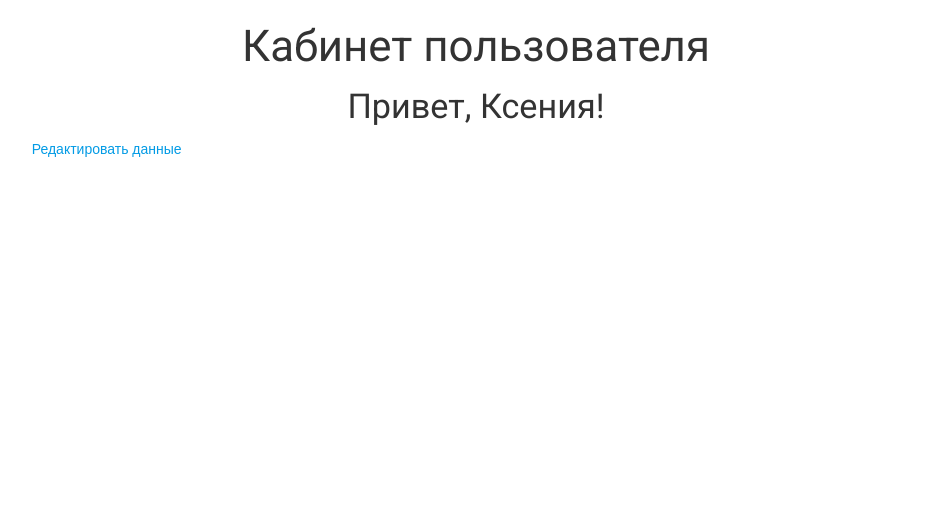
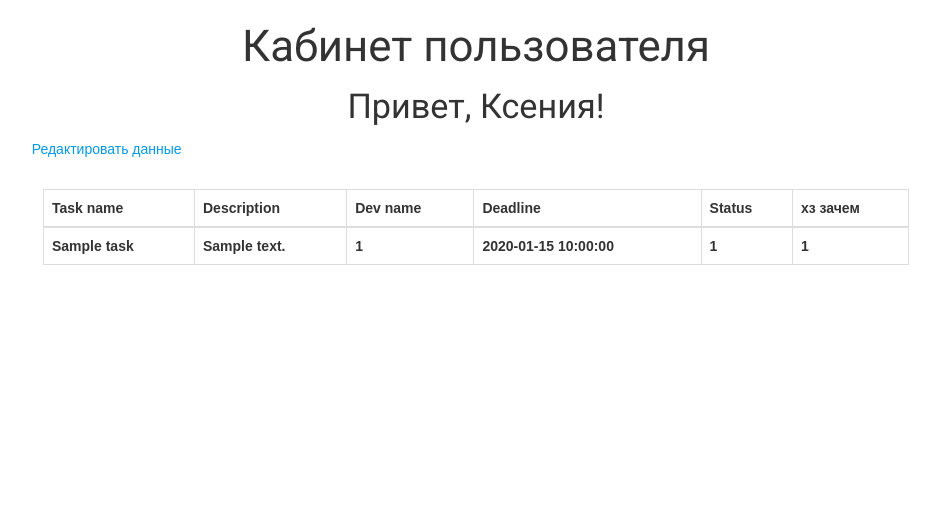
Before and after one commit to seleznevaksenia/hakaton2017, a PHP site: page /cabinet in a window 1280 px wide. Shown: the part 148-673 px from the top of the page, without its empty margins (164-1104 px from the left). Run offline with PHP 8.4, Linux system fonts and the light colour scheme; a user stored in the database is signed in; data comes from the database, SQL or seed files in the repository; tables that the repository leaves empty hold one stand-in row (values such as "Sample post"); lists and menus that the app fills with data are empty.

Commit message:
cabinet step 1

```diff
--- a/controllers/CabinetController.php
+++ b/controllers/CabinetController.php
@@ -18,6 +18,7 @@ class CabinetController
         // Получаем информацию о пользователе из БД
         $user = User::getUserById($userId);
 
+        $tasks = Task::getTasks();
         // Подключаем вид
         require_once(ROOT . '/views/cabinet/index.php');
         return true;
--- a/controllers/UserController.php
+++ b/controllers/UserController.php
@@ -5,6 +5,7 @@ class UserController
 
     public function actionRegister()
     {
+
         $name = '';
         $password = '';
         $passwordRepeat = '';
--- /dev/null
+++ b/models/Task.php
@@ -0,0 +1,27 @@
+<?php
+
+class Task
+{
+
+    public static function getTasks(){
+        // Соединение с БД
+        $db = Db::getConnection();
+
+        // Получение и возврат результатов
+        $result = $db->query('SELECT * FROM task ORDER BY id_task ASC');
+        $tasks = array();
+        $i = 0;
+        while ($row = $result->fetch()) {
+            $tasks[$i]['id_task'] = $row['id_task'];
+            $tasks[$i]['task_name'] = $row['task_name'];
+            $tasks[$i]['description'] = $row['description'];
+            $tasks[$i]['user_id'] = $row['user_id'];
+            $tasks[$i]['deadline'] = $row['deadline'];
+            $tasks[$i]['complete'] = $row['complete'];
+            $i++;
+
+        }
+        return $tasks;
+    }
+
+}
--- a/views/cabinet/index.php
+++ b/views/cabinet/index.php
@@ -3,10 +3,8 @@
     <section>
         <div class="container">
             <div class="row">
-
                 <h3>Кабинет пользователя</h3>
-
-            <h4>Привет, <?php echo $user['name'];?>!</h4>
+                <h4>Привет, <?php echo $user['name']; ?>!</h4>
                 <ul>
                     <li><a href="/cabinet/edit">Редактировать данные</a></li>
 
@@ -14,6 +12,35 @@
 
             </div>
         </div>
+        <div class="container">
+            <table class="table table-bordered table-responsive">
+                <thead>
+                <tr>
+                    <th>Task name</th>
+                    <th>Description</th>
+                    <th>Dev name</th>
+                    <th>Deadline</th>
+                    <th>Status</th>
+                    <th>хз зачем</th>
+                </tr>
+                </thead>
+                <tbody>
+                <?php if (isset($tasks)): ?>
+                    <?php foreach ($tasks as $task): ?>
+                        <tr>
+                            <th><?= $task['task_name'] ?></th>
+                            <th><?= $task['description'] ?></th>
+                            <th><?= $task['user_id'] ?></th>
+                            <th><?= $task['deadline'] ?></th>
+                            <th><?= $task['complete'] ?></th>
+                            <th><?= $task['id_task'] ?></th>
+                        </tr>
+                    <?php endforeach; ?>
+                <?php endif; ?>
+                </tbody>
+            </table>
+
+        </div>
     </section>
 
 <?php include ROOT . '/views/layouts/footer.php'; ?>
```
Also changed, not shown: views/user/register.php (+6 -5 lines), template/fonts/verdana.ttf (added). Lines whose indentation alone changed are shown as unchanged.
